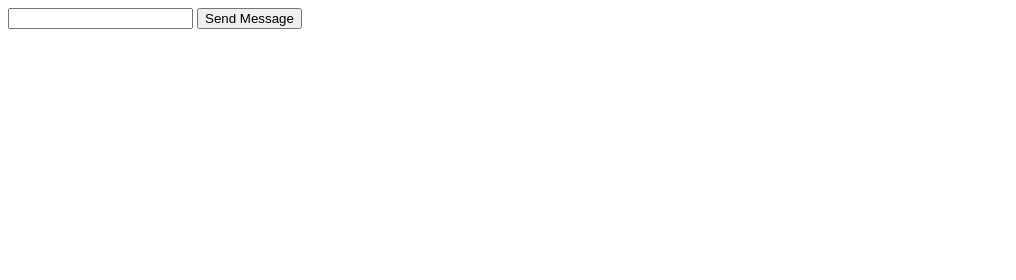
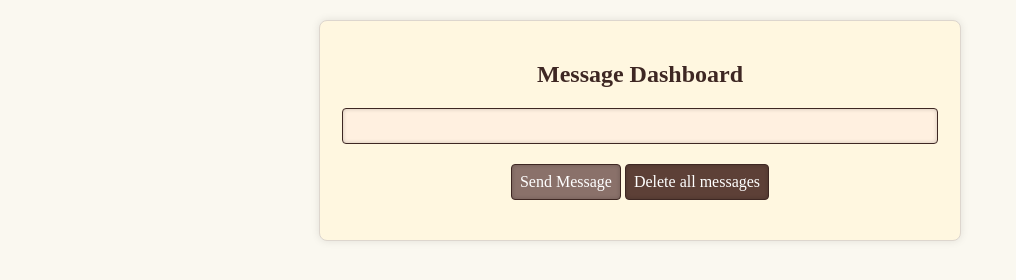
Before and after one commit to YujiNNakashima/bull-roll, a website: page public/index.html in a window 1280 px wide. Shown: the whole page, without its empty margins (0-1016 px from the left). Drawn offline with Linux system fonts and the light colour scheme; no server answers.

Commit message:
feat: add some colors

```diff
--- a/public/index.html
+++ b/public/index.html
@@ -3,31 +3,105 @@
   <head>
     <meta charset="UTF-8" />
     <title>Message Dashboard</title>
+    <style>
+      body {
+        background-color: #faf8f0;
+        color: #3e2723;
+        font-family: "Times New Roman", serif;
+        text-align: center;
+      }
+
+      section {
+        background-color: #fff7e0;
+        margin: 20px auto;
+        padding: 20px;
+        border-radius: 8px;
+        box-shadow: 0 0 8px rgba(0, 0, 0, 0.1);
+        width: 80%;
+        max-width: 600px;
+        border: 1px solid #ddd6ce;
+      }
+
+      form {
+        margin-bottom: 20px;
+      }
+
+      input[type="text"],
+      button {
+        font-family: "Times New Roman", serif;
+        font-size: 16px;
+        padding: 8px;
+        border: 1px solid #3e2723;
+        background-color: #fff0e0;
+        border-radius: 4px;
+        box-shadow: inset 0 0 4px rgba(0, 0, 0, 0.2);
+      }
+
+      input[type="text"] {
+        width: calc(100% - 22px); /* Account for padding and border */
+        margin-bottom: 10px;
+      }
+
+      button {
+        color: #fff;
+        background-color: #8a716a;
+        margin-top: 10px;
+        cursor: pointer;
+        transition: background-color 0.3s ease;
+      }
+
+      button:hover {
+        background-color: #7b615c;
+      }
+
+      button[hx-delete] {
+        background-color: #5d4037;
+      }
+
+      button[hx-delete]:hover {
+        background-color: #4e342e;
+      }
+
+      #messages {
+        text-align: left;
+        margin-top: 20px;
+      }
+
+      #messages li {
+        list-style: none;
+        margin-bottom: 10px;
+        padding: 8px;
+        background-color: #fff0e0;
+        border-radius: 4px;
+        box-shadow: 0 2px 4px rgba(0, 0, 0, 0.1);
+      }
+    </style>
   </head>
   <body>
     <section>
+      <h1>Message Dashboard</h1>
       <form hx-post="/api/send-message" hx-target="#response">
         <input name="message" type="text" id="messageInput" required />
-        <button type="submit">Send Message</button>
+        <div>
+          <button type="submit">Send Message</button>
+          <button type="button" hx-delete="/api/messages">
+            Delete all messages
+          </button>
+        </div>
       </form>
       <div id="response" style="display: none"></div>
-
-      <div
-        id="messages"
-        hx-get="/api/messages"
-        hx-trigger="every 2s"
-        hx-swap="outerHTML"
-      ></div>
+      <div id="messages"></div>
     </section>
   </body>
   <script src="https://unpkg.com/htmx.org@1.9.10"></script>
   <script>
-    // document.addEventListener("DOMContentLoaded", function () {
-    //   const ws = new WebSocket("ws://localhost:3000");
-    //   document.getElementById("sendBtn").addEventListener("click", function () {
-    //     const message = document.getElementById("messageInput").value;
-    //     ws.send(message);
-    //   });
-    // });
+    const evtSource = new EventSource("/api/events");
+    evtSource.onmessage = function (event) {
+      const messages = JSON.parse(event.data);
+      const messagesContainer = document.getElementById("messages");
+      messagesContainer.innerHTML = messages
+        .map((msg) => `<li>${msg.text}</li>`)
+        .join("");
+    };
   </script>
 </html>
```
